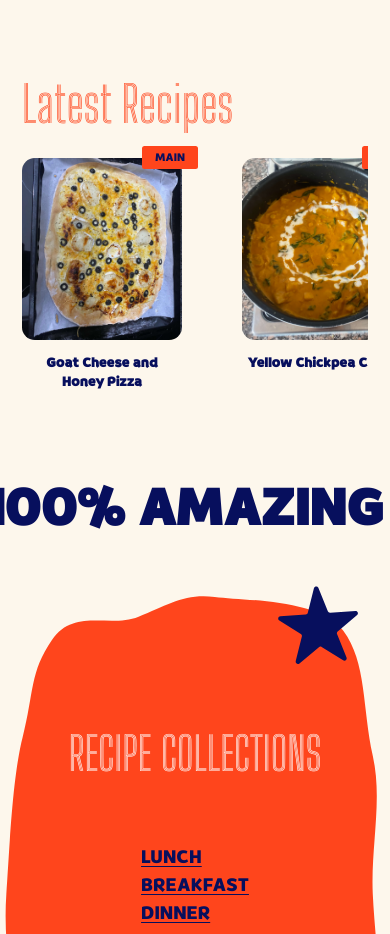
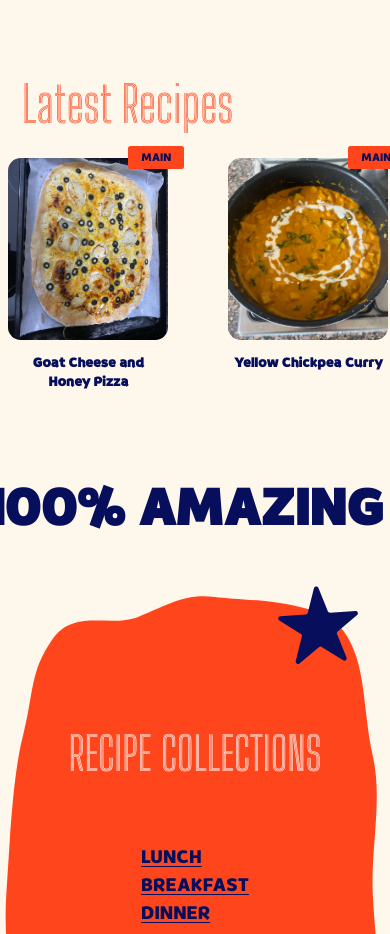
Before and after one commit to MariliaNewton/marilias-veg-cookbook, a React (Vite) app: page / in a window 390 px wide. Shown: the part 1880-2814 px from the top of the page. Built offline with nearby package versions, Linux system fonts and the light colour scheme.

Commit message:
Stretchs latest recipes on mobile

```diff
--- a/src/components/Cover.jsx
+++ b/src/components/Cover.jsx
@@ -6,6 +6,7 @@ import { useEffect, useRef } from "react";
 export default function Cover() {
   const { isScrolled, loading } = useOutletContext();
   const ref = useRef(null);
+
   return (
     <motion.section ref={ref} className="cover-section">
       <motion.h1
--- a/src/components/Layout.jsx
+++ b/src/components/Layout.jsx
@@ -32,7 +32,6 @@ export default function Layout() {
 
     const allImages = document.querySelectorAll("img");
     let imagesLoaded = 0;
-    console.log(allImages);
 
     allImages.forEach((image) => {
       if (image.complete) {
@@ -62,7 +61,7 @@ export default function Layout() {
       {loading && <Loader />}
       <Header isScrolled={isScrolled} />
       <div className="wrapper">
-        <Outlet context={{ isScrolled }} />
+        <Outlet context={{ isScrolled, loading }} />
       </div>
       <Footer />
     </>
--- a/src/index.css
+++ b/src/index.css
@@ -998,6 +998,21 @@ div.recipes-no-results h2 {
     max-width: 75rem;
   }
 
+  .recipes-thumbnail-container {
+    margin: 0rem -4.7rem;
+  }
+
+  .recipes-thumbnail-container::-webkit-scrollbar-track {
+    margin: 0 4.7rem;
+  }
+
+  .recipes-thumbnail-container > div:first-child {
+    margin-left: 3rem;
+  }
+  .recipes-thumbnail-container > div:last-child {
+    margin-right: 5rem;
+  }
+
   .recipe-page-bottom ol {
     max-width: 100%;
   }
```
